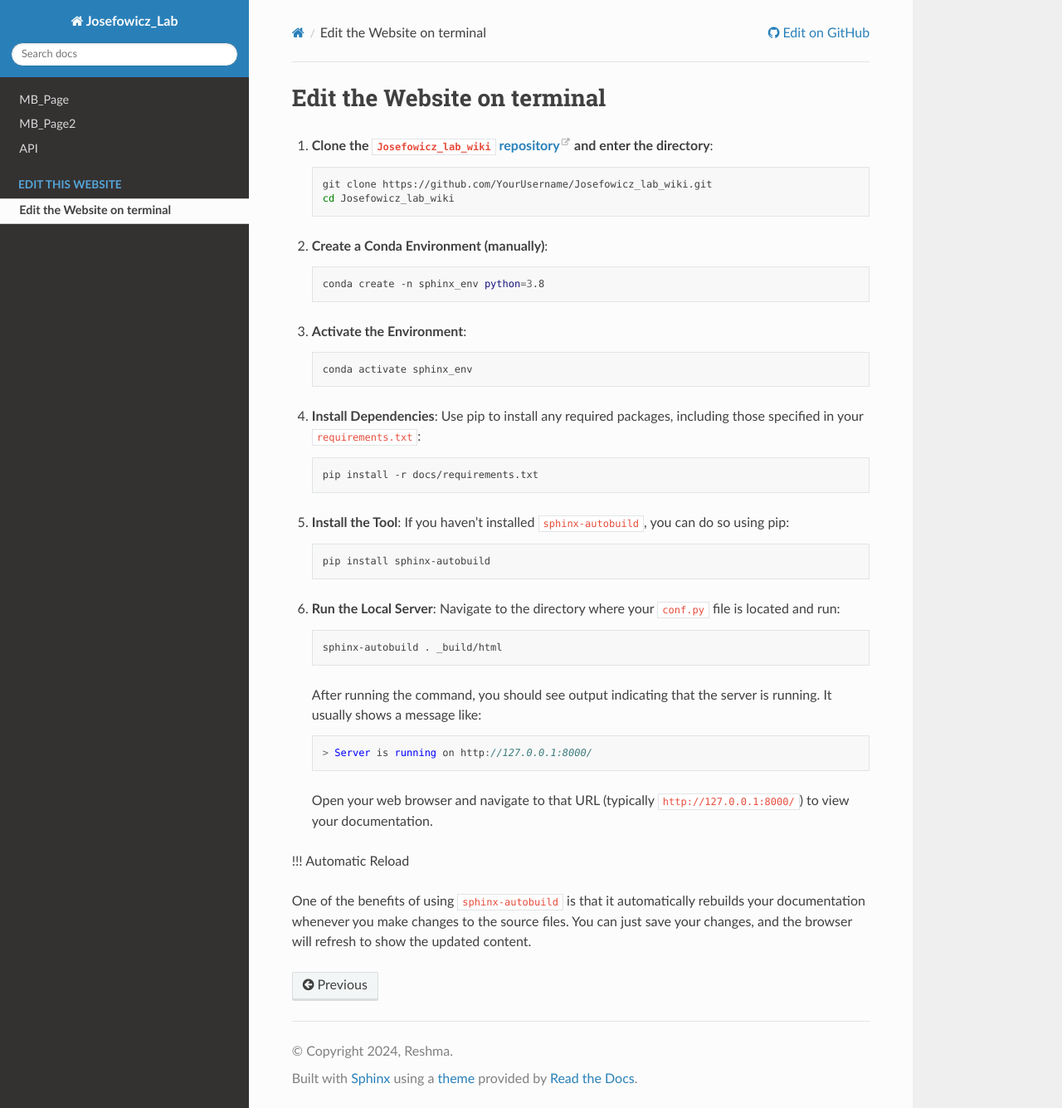
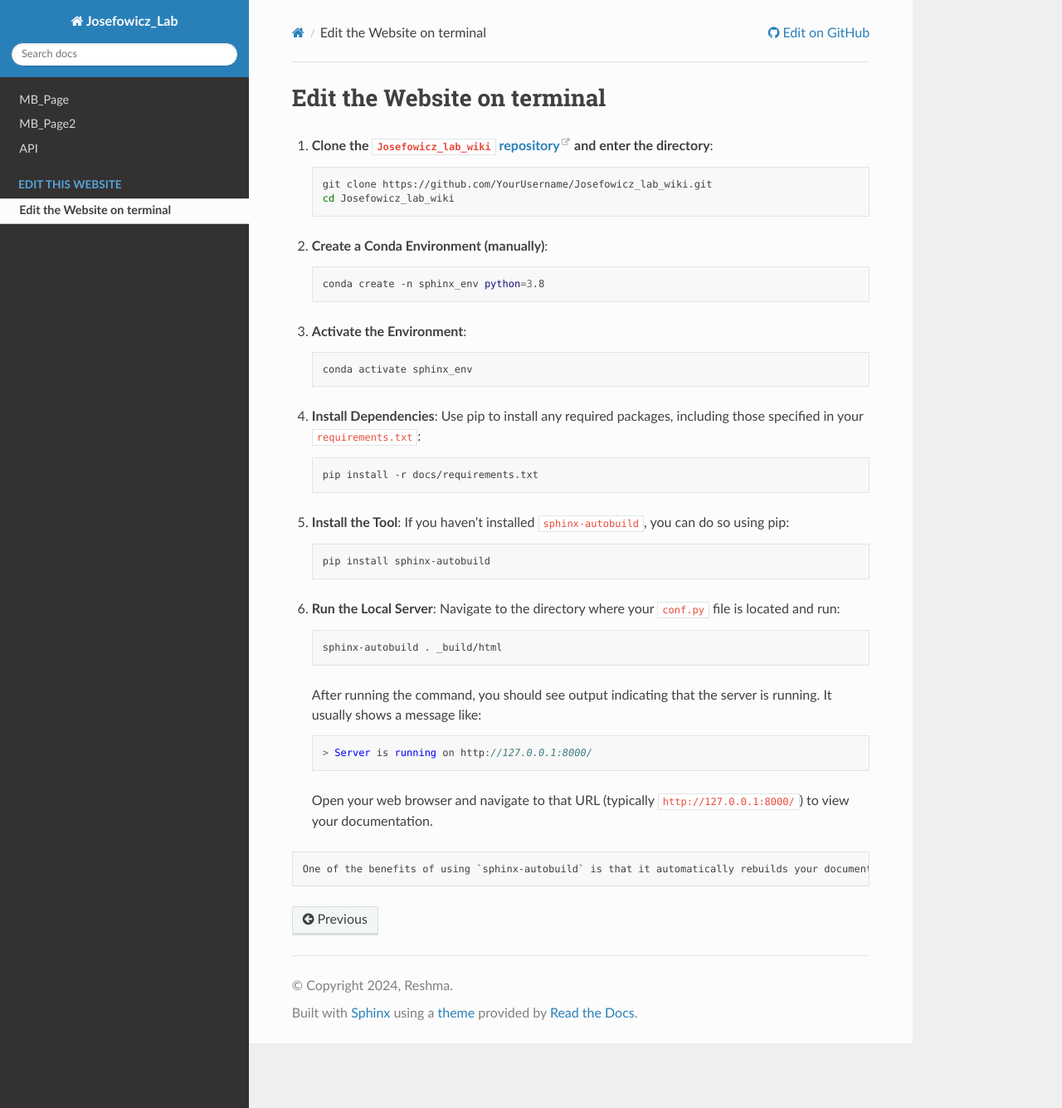
Before and after one commit to ReshmaRamaiah10/Josefowicz_lab_wiki, a Sphinx documentation site: the page built from docs/source/usage.md, in a window 1280 px wide and 1335 px high. Shown: the whole window at 83% size. Built offline with Sphinx 7.4.7 and the Read the Docs theme 3.1.0, drawn with Linux system fonts in a browser that asks for light colours.

Commit message:
Update usage.md

````diff
--- a/docs/source/usage.md
+++ b/docs/source/usage.md
@@ -39,6 +39,5 @@
    ```
    Open your web browser and navigate to that URL (typically `http://127.0.0.1:8000/`) to view your documentation.
 
-!!! Automatic Reload
-
-   One of the benefits of using `sphinx-autobuild` is that it automatically rebuilds your documentation whenever you make changes to the source files. You can just save your changes, and the browser will refresh to show the updated content.
+```{Automatic Reload}
+One of the benefits of using `sphinx-autobuild` is that it automatically rebuilds your documentation whenever you make changes to the source files. You can just save your changes, and the browser will refresh to show the updated content.
````
